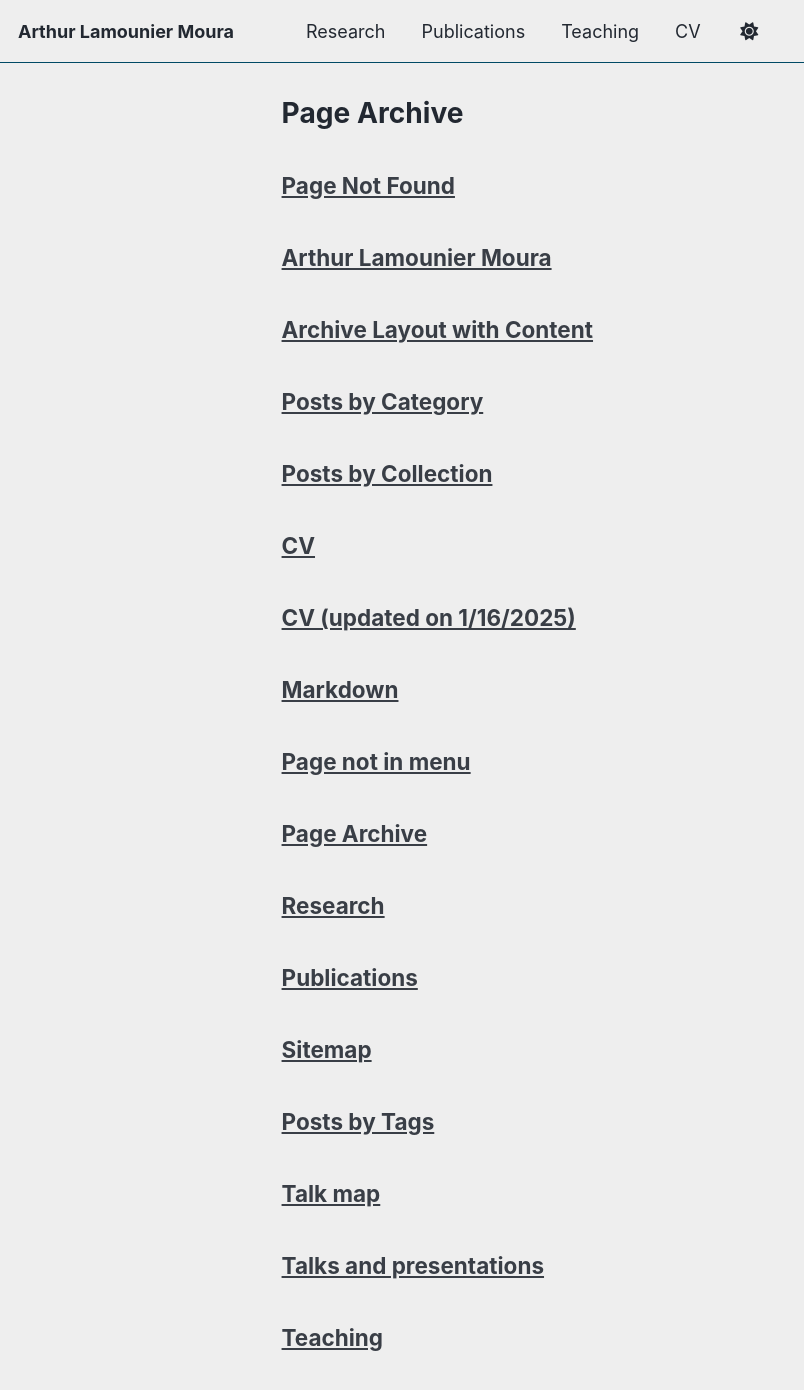
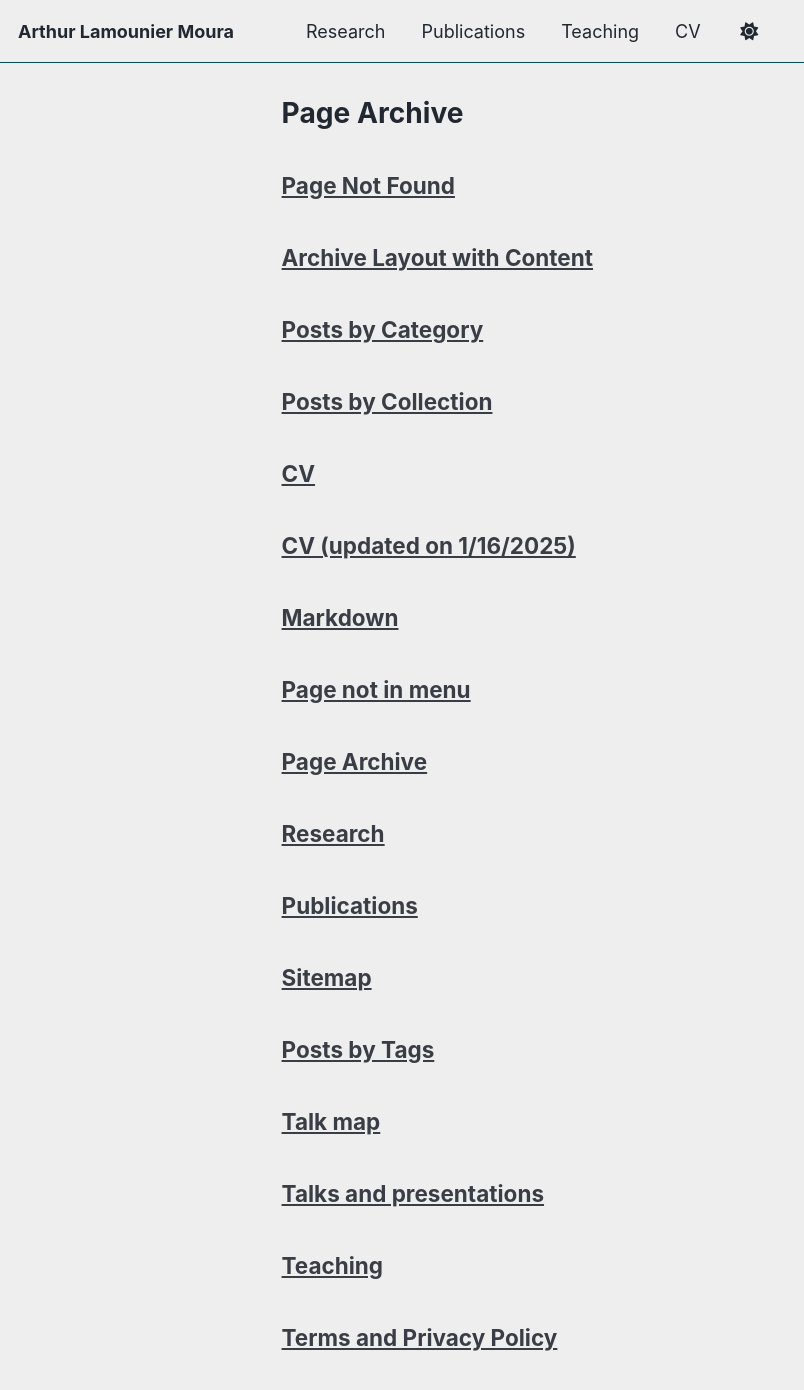
Before and after one commit to arthurlamounier/arthurlamounier.github.io, a Jekyll site: the page built from _pages/page-archive.html, in a window 1280 px wide and 1400 px high. Shown: the top 1390 px of the window, without its empty margins (0-804 px from the left). Built offline with Jekyll 4.4.1, drawn with Linux system fonts in a browser that asks for light colours; a script bundle is joined from its source files by our own code; library files that are not in the unit come from our copies.

Commit message:
Update about.md

```diff
--- a/_pages/about.md
+++ b/_pages/about.md
@@ -1,8 +1,3 @@
----
-layout: home
-title: "Arthur Lamounier Moura"
----
-
 ## Welcome
 
 Welcome to my website! My name is Arthur Lamounier Moura, and I'm a fire ecologist interested in how fire and fire history affect forest structure, species composition, and tree regeneration. In addition to that, I investigate other disturbance processes, such as hurricane and lightning, and how they can influence forest dynamics and fire regimes. If you are interested in these topics, reach out to me! My contact information can be found below.
```
